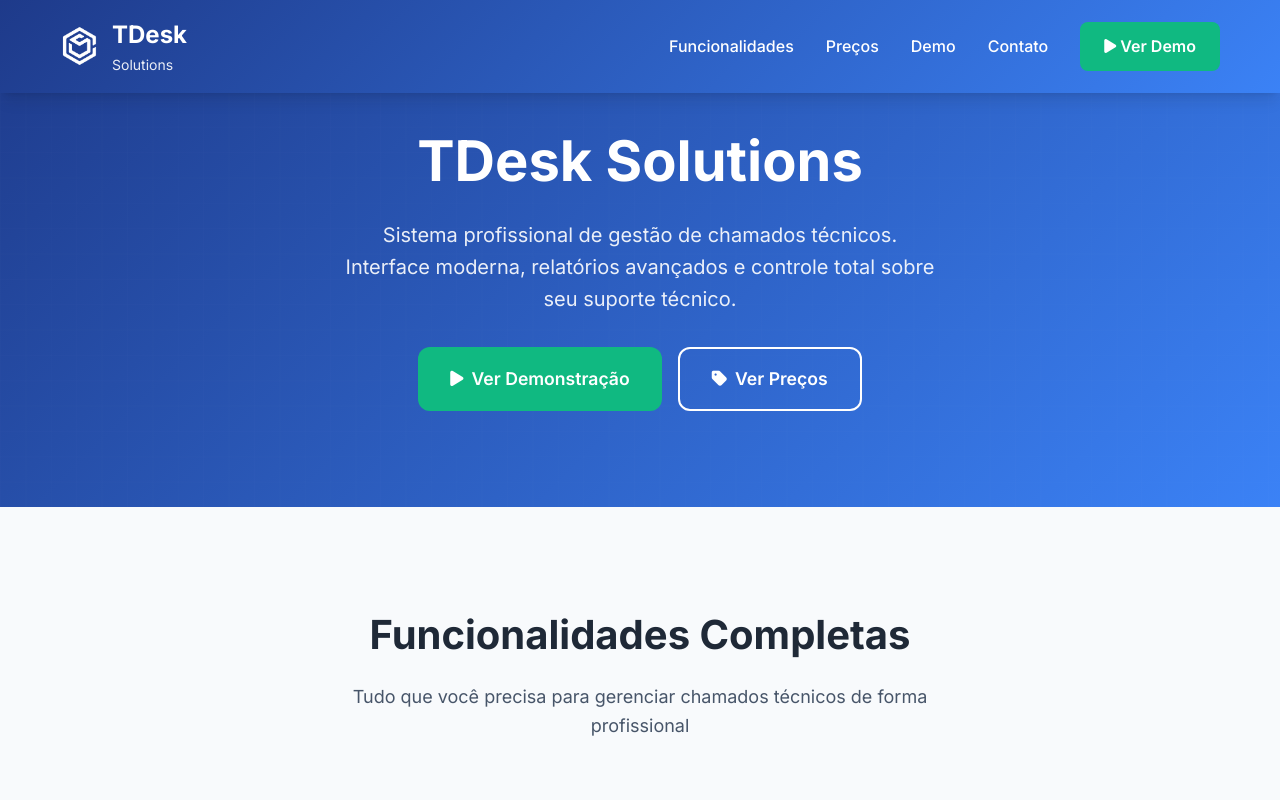
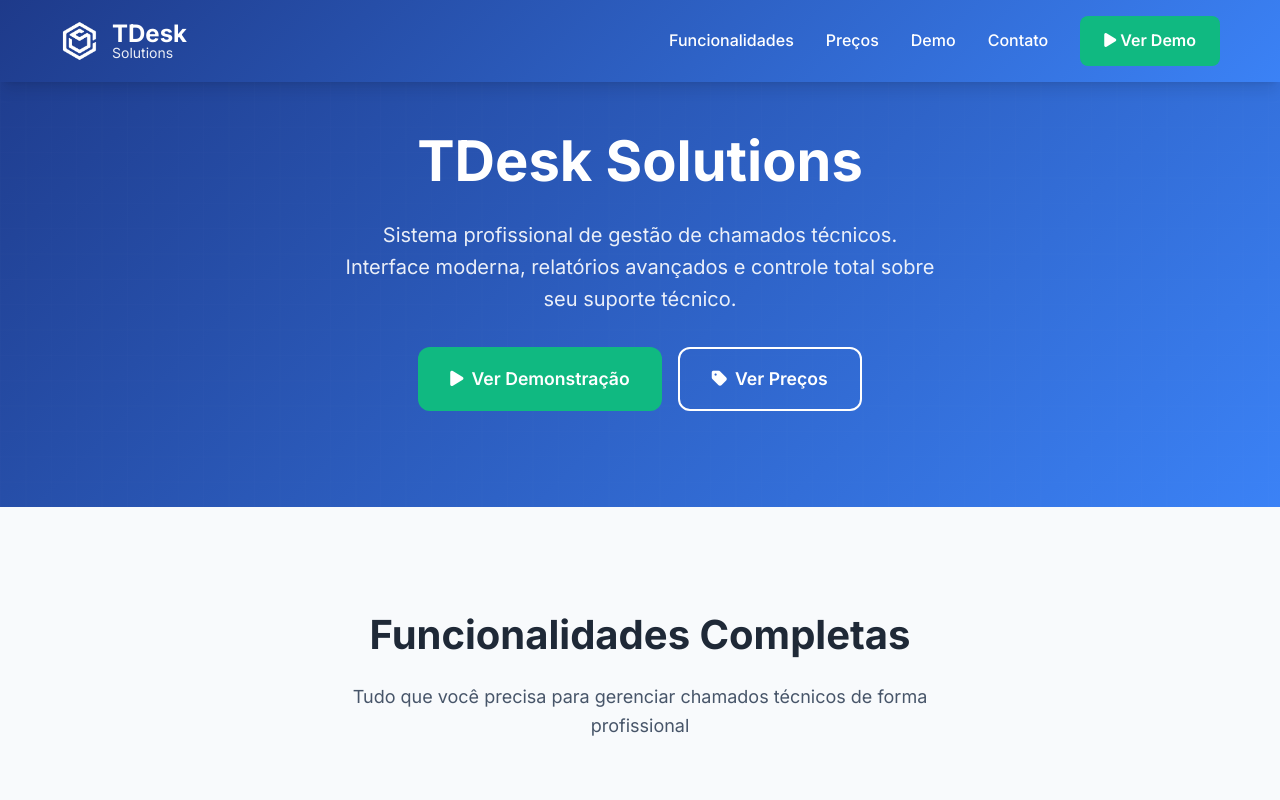
Before and after one commit to douglasmouradev/site-tdesk, a plain HTML site: page index.html in a window 1280 px wide. Shown: the top 800 px of the page. Drawn offline with Linux system fonts and the light colour scheme.

Commit message:
Ajuste: Espaçamento entre TDesk e Solutions otimizado

```diff
--- a/index.html
+++ b/index.html
@@ -82,16 +82,24 @@
             height: 40px;
         }
 
+        .logo-text {
+            line-height: 1.1;
+        }
+
         .logo-text h1 {
             font-size: 1.5rem;
             font-weight: 700;
             margin: 0;
+            padding: 0;
+            line-height: 1.2;
         }
 
         .logo-text p {
             font-size: 0.875rem;
             opacity: 0.9;
-            margin: 0;
+            margin: -4px 0 0 0;
+            padding: 0;
+            line-height: 1.2;
         }
 
         .nav {
```
